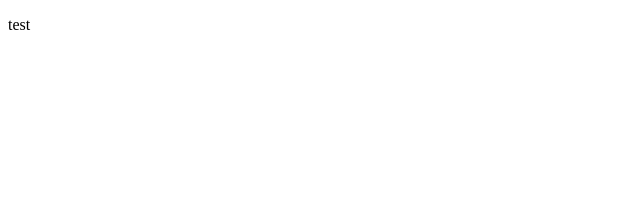
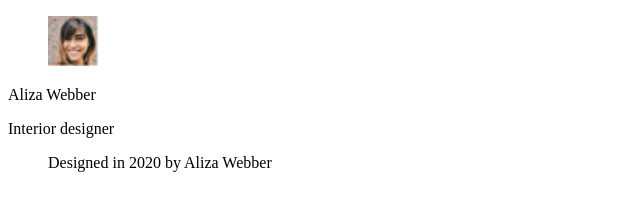
Before and after one commit to Inkacoders/Interior-consultant, a website built with webpack: page public/index.html in a window 1280 px wide. Shown: the whole page, without its empty margins (0-640 px from the left). Built offline with nearby package versions, Linux system fonts and the light colour scheme.

Commit message:
html without img structure

```diff
--- a/public/index.html
+++ b/public/index.html
@@ -7,6 +7,30 @@
     <title>Document</title>
   </head>
   <body>
-    <p>test</p>
+    <article class="card">
+      <figcaption class="author">
+        <figure class="author__image">
+          <source />
+          <img
+            src="./assets/images/author-1x.png"
+            height="50"
+            width="50"
+            alt="Aliza Webber photo"
+            aria-label="Aliza Webber photo"
+          />
+          <!--             srcset="
+              ./assets/images/person4.webp 360w,
+              ./assets/images/person4.webp 720w
+            " -->
+        </figure>
+        <div class="author__content">
+          <p class="author__name">Aliza Webber</p>
+          <p class="author__charge">Interior designer</p>
+        </div>
+      </figcaption>
+      <blockquote class="card__blockquote">
+        <p class="card__text">Designed in 2020 by Aliza Webber</p>
+      </blockquote>
+    </article>
   </body>
 </html>
--- a/src/js/index.js
+++ b/src/js/index.js
@@ -1,2 +1,4 @@
 import "../css/fonts.css";
 import "../css/variables.css";
+
+import "../css/card.css";
```
Also changed, not shown: src/assets/images/author-1x.png (added), src/assets/images/author-2x.png (added), src/assets/images/photo2.png (deleted), src/css/card.css (added).
